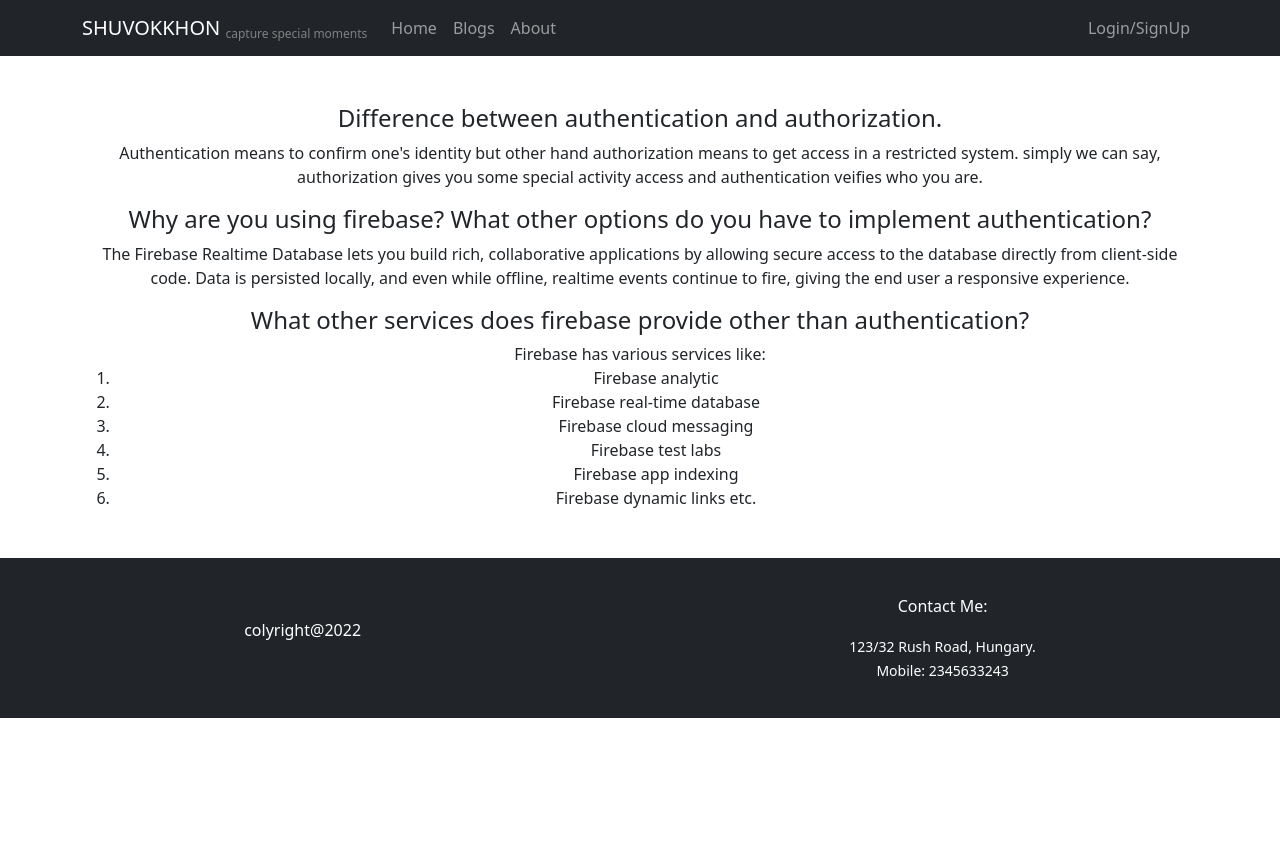
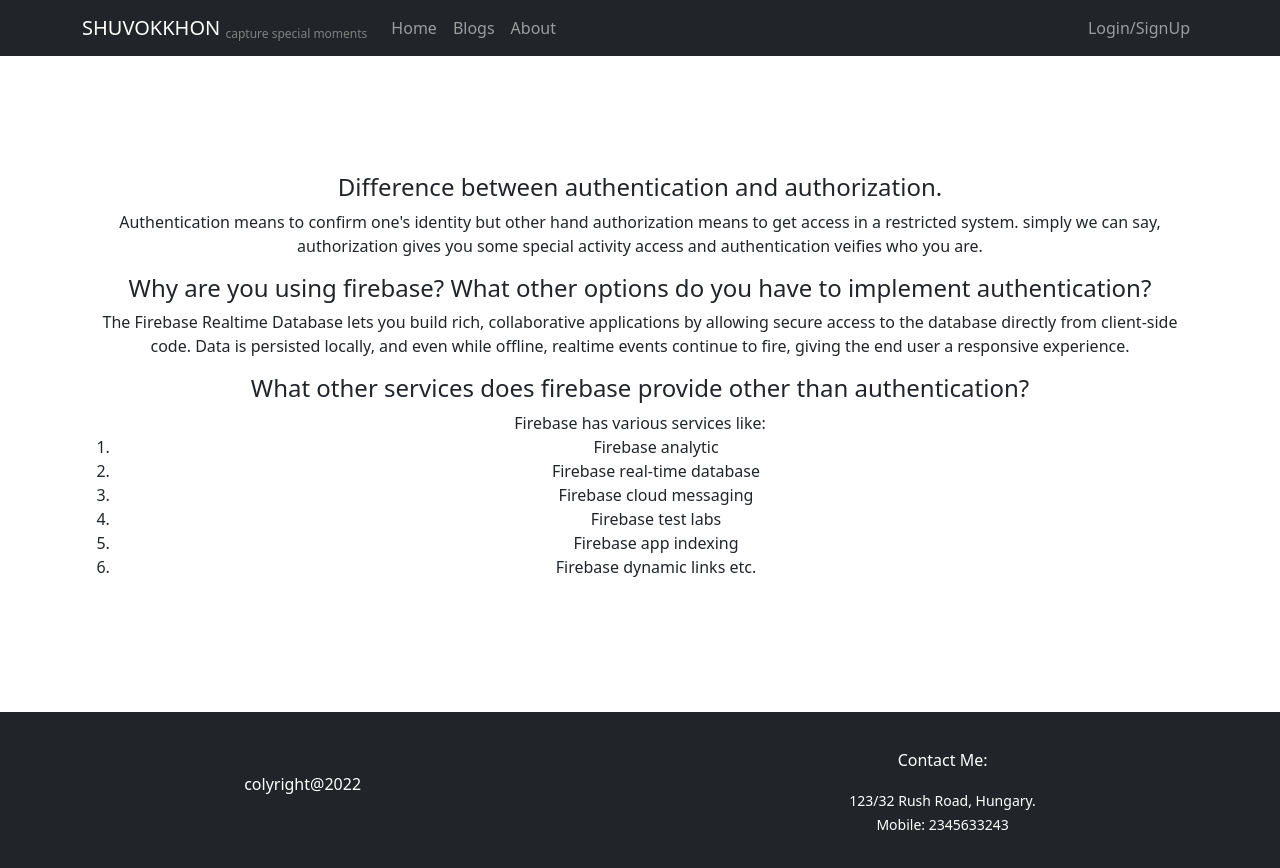
Before and after one commit to moniruzzaman01/shuvokkhn-ReactApp, a React (Create React App) app: page /blogs in a window 1280 px wide. Shown: the top 868 px of the page. Before the commit the page ends 800 px from the top, so only its background shows below. Built offline with nearby package versions, Linux system fonts and the light colour scheme; no server answers.

Commit message:
blog page retouch

```diff
--- a/src/components/blogs/Blogs.js
+++ b/src/components/blogs/Blogs.js
@@ -2,17 +2,23 @@
 
 const Blogs = () => {
   return (
-    <div className="container my-5">
+    <div
+      style={{
+        minHeight: "70vh",
+      }}
+      className="container my-5 d-flex align-items-center"
+    >
+      <div>
         <h4>Difference between authentication and authorization.</h4>
         <p>
           Authentication means to confirm one's identity but other hand
-        authorization means to get access in a restricted system. simply we can
-        say, authorization gives you some special activity access and
+          authorization means to get access in a restricted system. simply we
+          can say, authorization gives you some special activity access and
           authentication veifies who you are.
         </p>
         <h4>
-        Why are you using firebase? What other options do you have to implement
-        authentication?
+          Why are you using firebase? What other options do you have to
+          implement authentication?
         </h4>
         <p>
           The Firebase Realtime Database lets you build rich, collaborative
@@ -36,6 +42,7 @@
           </ol>
         </p>
       </div>
+    </div>
   );
 };
 
```
Lines whose indentation alone changed are shown as unchanged.
